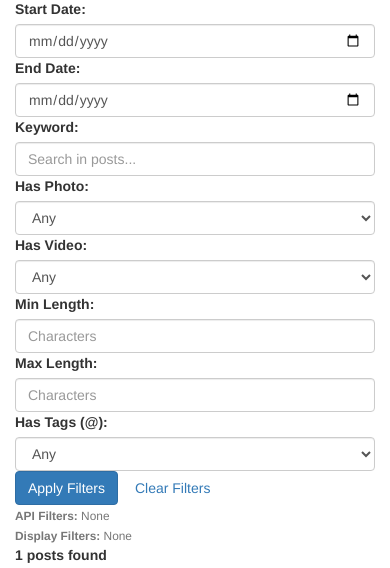
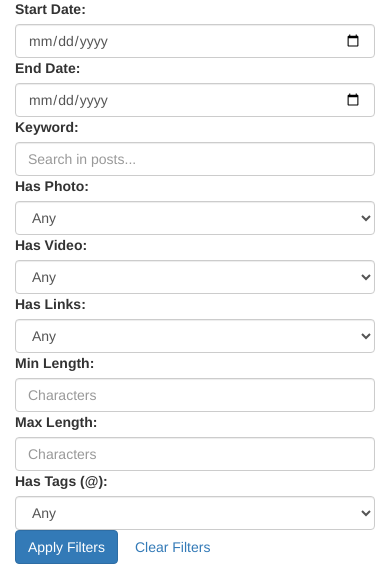
Before and after one commit to traeden/fb-timeline-webapp, a Flask app: template templates/timeline.html in a window 390 px wide. Shown: the part 136-704 px from the top of the page. Run offline with Flask 3, Linux system fonts and the light colour scheme; tables that the repository leaves empty hold one stand-in row (values such as "Sample post"); the template is opened without the code that fills it: values that come from a table or form of the project are taken from there, most other values are stand-ins (such as "Sample title", 1, 10 or a date in 2020); some libraries are stand-ins or nearby versions.

Commit message:
added has links filter

```diff
--- a/templates/timeline.html
+++ b/templates/timeline.html
@@ -50,6 +50,14 @@
                     </select>
                 </div>
                 <div class="col-md-3">
+                    <label for="has_links" class="form-label">Has Links:</label>
+                    <select id="has_links" name="has_links" class="form-control">
+                        <option value="">Any</option>
+                        <option value="yes" {% if request.args.get('has_links') == 'yes' %}selected{% endif %}>Yes</option>
+                        <option value="no" {% if request.args.get('has_links') == 'no' %}selected{% endif %}>No</option>
+                    </select>
+                </div>
+                <div class="col-md-3">
                     <label for="min_length" class="form-label">Min Length:</label>
                     <input type="number" id="min_length" name="min_length" class="form-control" value="{{ request.args.get('min_length') }}" placeholder="Characters">
                 </div>
@@ -88,10 +96,11 @@
             {% if request.args.get('keyword') %} | Keyword: "{{ request.args.get('keyword') }}"{% endif %}
             {% if request.args.get('has_photo') %} | Photo: {{ request.args.get('has_photo')|capitalize }}{% endif %}
             {% if request.args.get('has_video') %} | Video: {{ request.args.get('has_video')|capitalize }}{% endif %}
+            {% if request.args.get('has_links') %} | Links: {{ request.args.get('has_links')|capitalize }}{% endif %}
             {% if request.args.get('min_length') %} | Min: {{ request.args.get('min_length') }}{% endif %}
             {% if request.args.get('max_length') %} | Max: {{ request.args.get('max_length') }}{% endif %}
             {% if request.args.get('has_tags') %} | Tags: {{ request.args.get('has_tags')|capitalize }}{% endif %}
-            {% if not request.args.get('display_start_date') and not request.args.get('display_end_date') and not request.args.get('keyword') and not request.args.get('has_photo') and not request.args.get('has_video') and not request.args.get('min_length') and not request.args.get('max_length') and not request.args.get('has_tags') %}None{% endif %}
+            {% if not request.args.get('display_start_date') and not request.args.get('display_end_date') and not request.args.get('keyword') and not request.args.get('has_photo') and not request.args.get('has_video') and not request.args.get('has_links') and not request.args.get('min_length') and not request.args.get('max_length') and not request.args.get('has_tags') %}None{% endif %}
         </small>
     </div>
 
@@ -99,9 +108,6 @@
     <div class="mb-3">
         <strong>{{ posts|length }} posts found</strong>
     </div>
-
-<!-- Enhanced post display section for timeline.html -->
-<!-- Replace the existing post display section with this -->
 
 {% if posts %}
     <div class="row">
@@ -232,17 +238,16 @@
                             </div>
                         {% endif %}
 
-                        <!-- Fallback for backward compatibility -->
-                        {% if not post.photos and not post.videos and not post.links %}
-                            {% if post.photo_url %}
-                                <img src="{{ post.photo_url }}" alt="Photo" class="img-fluid mt-2 rounded" style="max-width: 300px;">
-                            {% endif %}
-                            {% if post.video_url %}
-                                <video controls class="mt-2 rounded" style="max-width: 300px;">
-                                    <source src="{{ post.video_url }}" type="video/mp4">
-                                    Your browser does not support the video tag.
-                                </video>
-                            {% endif %}
+                        <!-- Debug info for troubleshooting -->
+                        {% if request.args.get('debug') == 'true' %}
+                            <div class="alert alert-info mt-2">
+                                <small>
+                                    <strong>Debug Info:</strong><br>
+                                    Photos: {{ post.photos|length if post.photos else 0 }}<br>
+                                    Videos: {{ post.videos|length if post.videos else 0 }}<br>
+                                    Links: {{ post.links|length if post.links else 0 }}
+                                </small>
+                            </div>
                         {% endif %}
                     </div>
                 </div>
@@ -254,7 +259,13 @@
         <i class="fas fa-inbox fa-3x text-muted mb-3"></i>
         <h5>No posts found</h5>
         <p class="text-muted">No posts match your current filter criteria.</p>
+        {% if request.args.get('debug') != 'true' %}
+            <a href="{{ request.url }}&debug=true" class="btn btn-sm btn-outline-secondary">Show Debug Info</a>
+        {% endif %}
     </div>
 {% endif %}
 </div>
+
+<!-- Add Font Awesome for icons (if not already included) -->
+<link rel="stylesheet" href="https://cdnjs.cloudflare.com/ajax/libs/font-awesome/6.0.0/css/all.min.css">
 {% endblock %}
```
